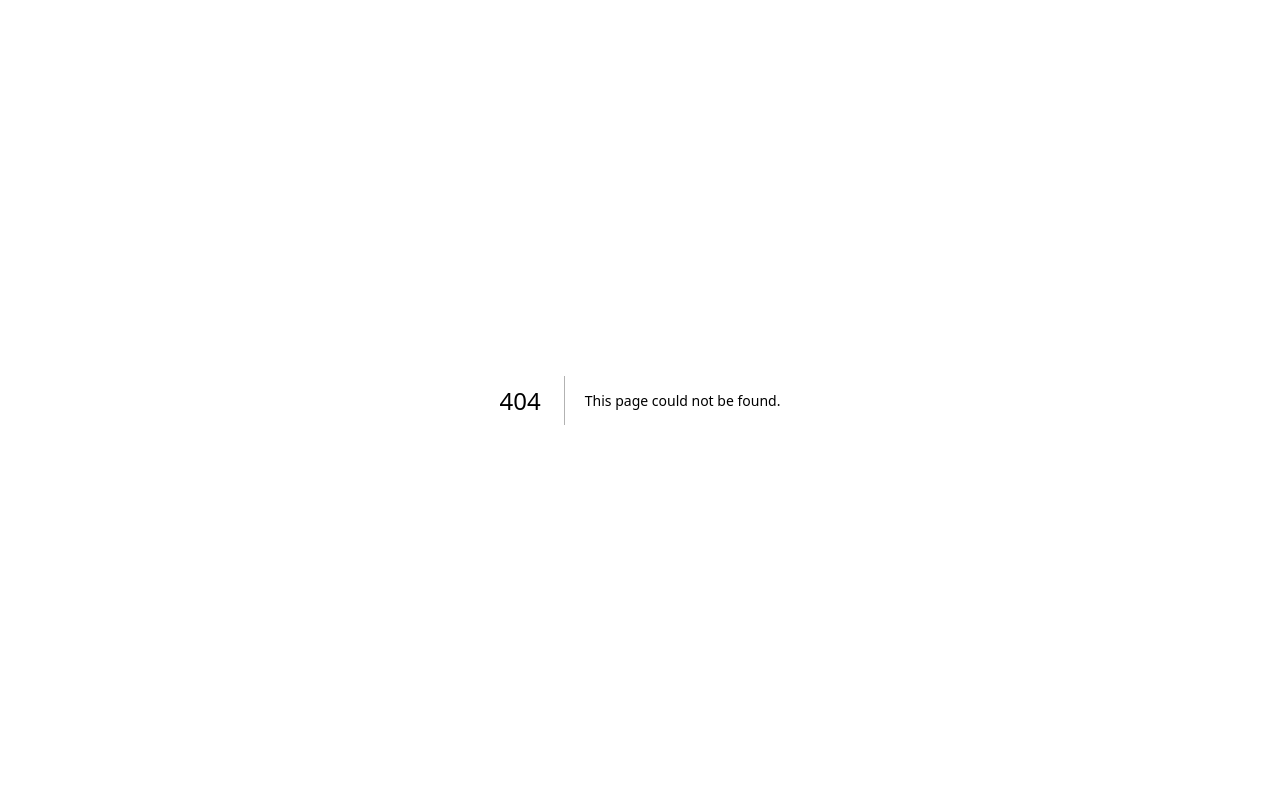
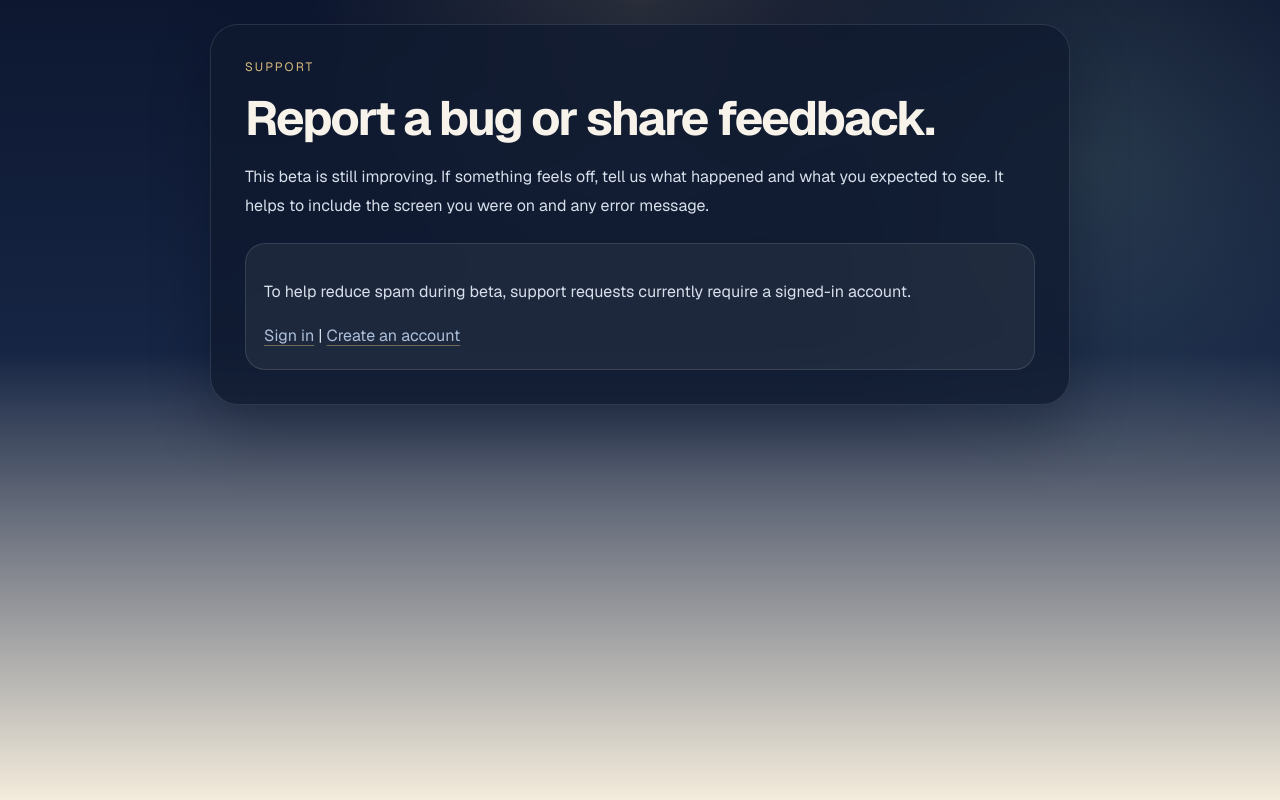
Before and after one commit to nospoon5/somni, a Next.js app: page /support in a window 1280 px wide. Before the commit this address had no page. Shown: the top 800 px of the page. Built offline with nearby package versions, Linux system fonts and the light colour scheme; no server answers.

Commit message:
Stage D: add support intake + document triage

```diff
--- /dev/null
+++ b/src/app/api/support/route.ts
@@ -0,0 +1,69 @@
+import { NextResponse } from 'next/server'
+import { createClient } from '@/lib/supabase/server'
+
+type SupportCategory = 'bug' | 'feedback' | 'billing' | 'other'
+
+type SupportRequestBody = {
+  category?: unknown
+  message?: unknown
+  pageUrl?: unknown
+  userAgent?: unknown
+}
+
+function isCategory(value: unknown): value is SupportCategory {
+  return value === 'bug' || value === 'feedback' || value === 'billing' || value === 'other'
+}
+
+function clampText(value: unknown, limit: number) {
+  if (typeof value !== 'string') return ''
+  return value.trim().slice(0, limit)
+}
+
+export async function POST(request: Request) {
+  const supabase = await createClient()
+  const {
+    data: { user },
+  } = await supabase.auth.getUser()
+
+  if (!user) {
+    return NextResponse.json({ error: 'Please sign in first.' }, { status: 401 })
+  }
+
+  const rawBody = (await request.json().catch(() => null)) as SupportRequestBody | null
+  const categoryRaw = rawBody?.category
+  const message = clampText(rawBody?.message, 2000)
+  const pageUrl = clampText(rawBody?.pageUrl, 300)
+  const userAgent = clampText(rawBody?.userAgent, 300)
+
+  if (!isCategory(categoryRaw)) {
+    return NextResponse.json({ error: 'Invalid support request type.' }, { status: 400 })
+  }
+
+  if (message.length < 10) {
+    return NextResponse.json(
+      { error: 'Please add a little more detail before sending.' },
+      { status: 400 }
+    )
+  }
+
+  const id = crypto.randomUUID()
+
+  // Stage D beta-readiness: keep this lightweight and reliable.
+  // We log to runtime logs (searchable in Vercel) instead of introducing a new DB table
+  // or email provider dependency during the recovery phase.
+  console.log(
+    'SUPPORT_REQUEST',
+    JSON.stringify({
+      id,
+      profile_id: user.id,
+      email: user.email ?? null,
+      category: categoryRaw,
+      message,
+      page_url: pageUrl || null,
+      user_agent: userAgent || null,
+      created_at: new Date().toISOString(),
+    })
+  )
+
+  return NextResponse.json({ id })
+}
--- /dev/null
+++ b/src/app/support/page.module.css
@@ -0,0 +1,62 @@
+.page {
+  min-height: 100vh;
+  padding: 24px 18px 40px;
+}
+
+.card {
+  width: min(860px, 100%);
+  margin: 0 auto;
+  padding: 26px 22px;
+  border-radius: var(--radius-xl);
+  border: 1px solid var(--surface-card-border);
+  background: var(--surface-card);
+  backdrop-filter: blur(18px);
+  box-shadow: var(--shadow-strong);
+}
+
+.eyebrow {
+  margin: 0 0 12px;
+  color: var(--color-gold-300);
+  letter-spacing: 0.16em;
+  text-transform: uppercase;
+  font-size: 0.76rem;
+}
+
+.title {
+  margin: 0;
+  font-size: clamp(2rem, 6vw, 3rem);
+  letter-spacing: -0.04em;
+}
+
+.lede {
+  margin: 14px 0 0;
+  color: var(--text-secondary);
+  line-height: 1.8;
+}
+
+.signedOut {
+  margin-top: 22px;
+  padding: 18px 18px;
+  border-radius: var(--radius-lg);
+  border: 1px solid rgba(227, 235, 244, 0.12);
+  background: rgba(251, 247, 239, 0.06);
+  color: var(--text-secondary);
+  line-height: 1.8;
+}
+
+.links {
+  margin: 10px 0 0;
+}
+
+.links a {
+  color: var(--text-muted);
+  text-decoration: underline;
+  text-decoration-color: rgba(216, 187, 125, 0.45);
+  text-underline-offset: 4px;
+}
+
+@media (min-width: 820px) {
+  .card {
+    padding: 34px 34px;
+  }
+}
--- /dev/null
+++ b/src/app/support/page.tsx
@@ -0,0 +1,41 @@
+import Link from 'next/link'
+import { createClient } from '@/lib/supabase/server'
+import { SupportForm } from '@/components/support/SupportForm'
+import styles from './page.module.css'
+
+export default async function SupportPage() {
+  const supabase = await createClient()
+  const {
+    data: { user },
+  } = await supabase.auth.getUser()
+
+  return (
+    <main className={styles.page}>
+      <section className={styles.card}>
+        <p className={styles.eyebrow}>Support</p>
+        <h1 className={styles.title}>Report a bug or share feedback.</h1>
+        <p className={styles.lede}>
+          This beta is still improving. If something feels off, tell us what happened and
+          what you expected to see. It helps to include the screen you were on and any
+          error message.
+        </p>
+
+        {user ? (
+          <SupportForm />
+        ) : (
+          <div className={styles.signedOut}>
+            <p>
+              To help reduce spam during beta, support requests currently require a signed-in
+              account.
+            </p>
+            <p className={styles.links}>
+              <Link href="/login">Sign in</Link>
+              {' | '}
+              <Link href="/signup">Create an account</Link>
+            </p>
+          </div>
+        )}
+      </section>
+    </main>
+  )
+}
--- /dev/null
+++ b/src/components/support/SupportForm.module.css
@@ -0,0 +1,87 @@
+.shell {
+  margin-top: 22px;
+}
+
+.grid {
+  display: grid;
+  gap: 16px;
+  margin-top: 18px;
+}
+
+.field,
+.fieldWide {
+  display: grid;
+  gap: 8px;
+}
+
+.field span,
+.fieldWide span {
+  color: var(--text-secondary);
+  font-size: 0.94rem;
+}
+
+.field input,
+.field select,
+.fieldWide textarea {
+  min-height: 52px;
+  padding: 0 16px;
+  border: 1px solid rgba(227, 235, 244, 0.12);
+  border-radius: var(--radius-md);
+  background: rgba(251, 247, 239, 0.08);
+  color: var(--text-primary);
+}
+
+.fieldWide textarea {
+  padding: 14px 16px;
+  min-height: unset;
+  resize: vertical;
+}
+
+.actions {
+  display: flex;
+  flex-wrap: wrap;
+  gap: 12px;
+  margin-top: 18px;
+}
+
+.primaryButton {
+  min-height: 50px;
+  padding: 0 20px;
+  border-radius: 999px;
+  border: 0;
+  background: linear-gradient(135deg, var(--color-cream-50), var(--color-gold-300));
+  color: var(--text-dark);
+  font-weight: 700;
+}
+
+.primaryButton:disabled {
+  opacity: 0.7;
+}
+
+.success,
+.error {
+  margin: 18px 0 0;
+  padding: 13px 14px;
+  border-radius: var(--radius-sm);
+  line-height: 1.6;
+}
+
+.success {
+  background: rgba(142, 182, 160, 0.2);
+  color: #dff3e8;
+}
+
+.error {
+  background: rgba(215, 155, 141, 0.18);
+  color: #ffd9d0;
+}
+
+@media (min-width: 820px) {
+  .grid {
+    grid-template-columns: repeat(2, minmax(0, 1fr));
+  }
+
+  .fieldWide {
+    grid-column: 1 / -1;
+  }
+}
--- /dev/null
+++ b/src/components/support/SupportForm.tsx
@@ -0,0 +1,131 @@
+'use client'
+
+import { useEffect, useState } from 'react'
+import styles from './SupportForm.module.css'
+
+type SupportCategory = 'bug' | 'feedback' | 'billing' | 'other'
+
+type SubmitState =
+  | { status: 'idle' }
+  | { status: 'submitting' }
+  | { status: 'success'; id: string }
+  | { status: 'error'; message: string }
+
+const categoryOptions: Array<{ value: SupportCategory; label: string }> = [
+  { value: 'bug', label: 'Bug' },
+  { value: 'feedback', label: 'Feedback' },
+  { value: 'billing', label: 'Billing' },
+  { value: 'other', label: 'Other' },
+]
+
+export function SupportForm() {
+  const [category, setCategory] = useState<SupportCategory>('bug')
+  const [message, setMessage] = useState('')
+  const [pageUrl, setPageUrl] = useState('')
+  const [state, setState] = useState<SubmitState>({ status: 'idle' })
+
+  useEffect(() => {
+    setPageUrl(window.location.href)
+  }, [])
+
+  async function submit() {
+    const trimmed = message.trim()
+    if (trimmed.length < 10) {
+      setState({
+        status: 'error',
+        message: 'Please add a little more detail (at least 10 characters).',
+      })
+      return
+    }
+
+    setState({ status: 'submitting' })
+
+    try {
+      const response = await fetch('/api/support', {
+        method: 'POST',
+        headers: {
+          'Content-Type': 'application/json',
+        },
+        body: JSON.stringify({
+          category,
+          message: trimmed,
+          pageUrl,
+          userAgent: navigator.userAgent,
+        }),
+      })
+
+      const payload = (await response.json().catch(() => null)) as
+        | { id?: unknown; error?: unknown }
+        | null
+
+      if (!response.ok || typeof payload?.id !== 'string') {
+        throw new Error(
+          typeof payload?.error === 'string' ? payload.error : 'Unable to send this right now.'
+        )
+      }
+
+      setState({ status: 'success', id: payload.id })
+      setMessage('')
+    } catch (caughtError) {
+      const messageText =
+        caughtError instanceof Error ? caughtError.message : 'Unable to send this right now.'
+      setState({ status: 'error', message: messageText })
+    }
+  }
+
+  return (
+    <section className={styles.shell} aria-label="Support request form">
+      <div className={styles.grid}>
+        <label className={styles.field}>
+          <span>Type</span>
+          <select
+            value={category}
+            onChange={(event) => setCategory(event.target.value as SupportCategory)}
+            disabled={state.status === 'submitting'}
+          >
+            {categoryOptions.map((option) => (
+              <option key={option.value} value={option.value}>
+                {option.label}
+              </option>
+            ))}
+          </select>
+        </label>
+
+        <label className={styles.field}>
+          <span>Page</span>
+          <input value={pageUrl} readOnly />
+        </label>
+
+        <label className={styles.fieldWide}>
+          <span>What happened?</span>
+          <textarea
+            value={message}
+            onChange={(event) => setMessage(event.target.value)}
+            rows={6}
+            placeholder="Example: I ended a sleep session, but it still shows as running on the dashboard."
+            disabled={state.status === 'submitting'}
+          />
+        </label>
+      </div>
+
+      <div className={styles.actions}>
+        <button
+          className={styles.primaryButton}
+          type="button"
+          onClick={submit}
+          disabled={state.status === 'submitting'}
+        >
+          {state.status === 'submitting' ? 'Sending...' : 'Send'}
+        </button>
+      </div>
+
+      {state.status === 'success' ? (
+        <p className={styles.success}>
+          Thanks. Your support request ID is <strong>{state.id}</strong>.
+        </p>
+      ) : null}
+
+      {state.status === 'error' ? <p className={styles.error}>{state.message}</p> : null}
+    </section>
+  )
+}
--- a/src/components/ui/SiteFooter.tsx
+++ b/src/components/ui/SiteFooter.tsx
@@ -6,7 +6,7 @@ export function SiteFooter() {
     <footer className={styles.footer} aria-label="Site footer">
       <div className={styles.inner}>
         <div>&copy; {new Date().getFullYear()} Somni</div>
-        <nav className={styles.links} aria-label="Legal links">
+        <nav className={styles.links} aria-label="Footer links">
           <Link className={styles.link} href="/privacy">
             Privacy
           </Link>
@@ -15,6 +15,9 @@ export function SiteFooter() {
           </Link>
           <Link className={styles.link} href="/disclaimer">
             Disclaimer
+          </Link>
+          <Link className={styles.link} href="/support">
+            Support
           </Link>
         </nav>
       </div>
```
Also changed, not shown: 1 other file (tests, documents, lock files or other folders).
